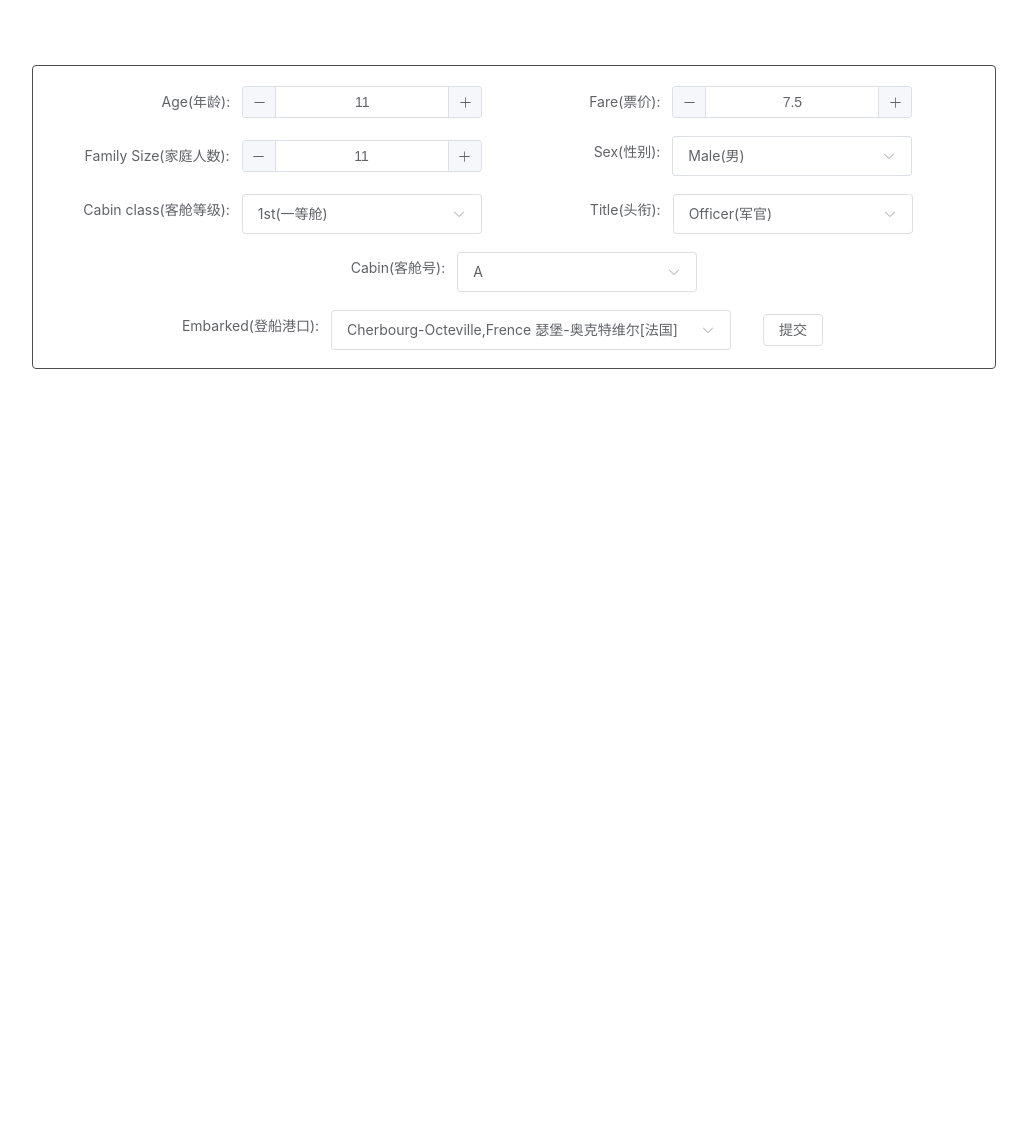
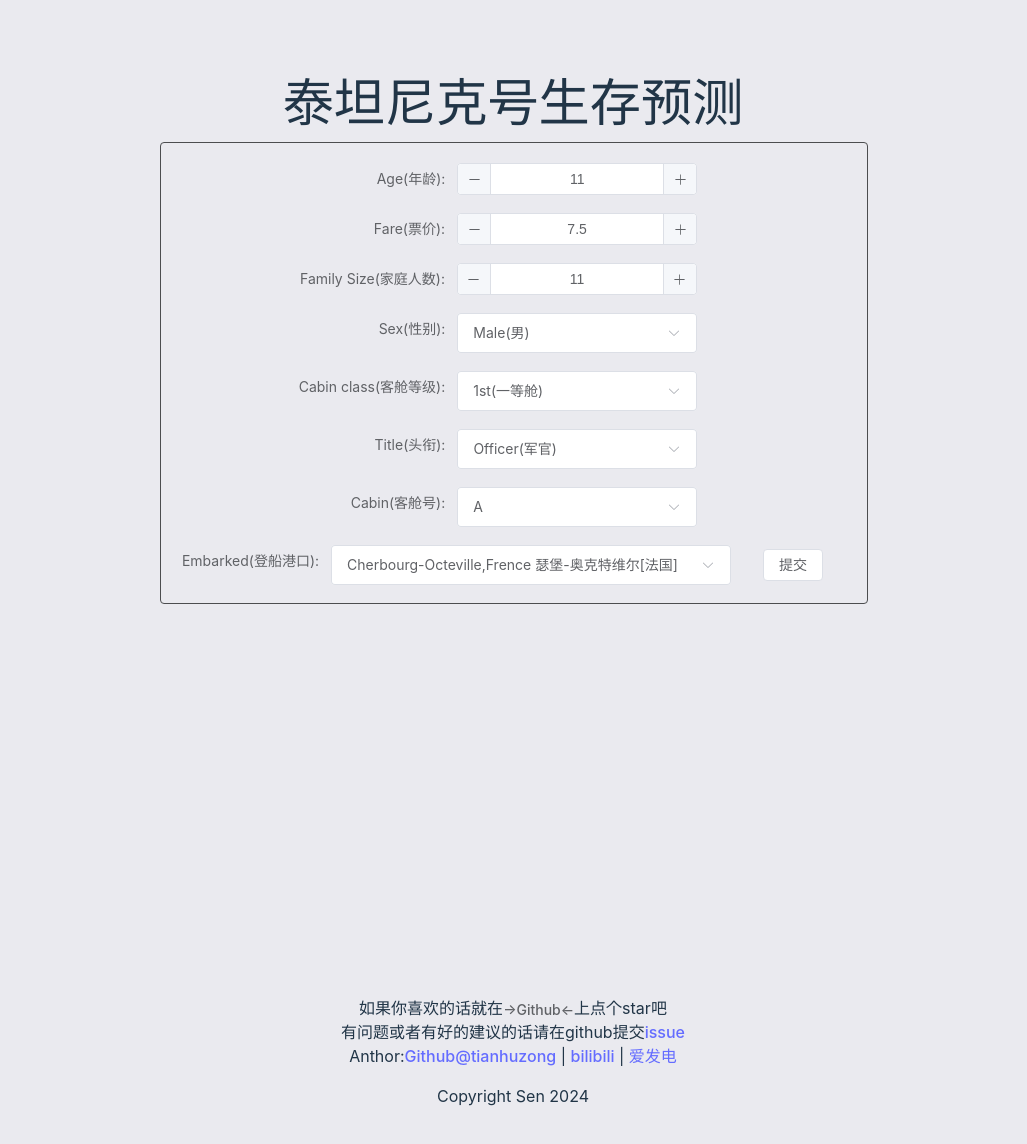
Before and after one commit to tianhuzong/Titanic, a Vue app in the folder vue/titan_web/: page / in a window 1280 px wide. Shown: the top 1144 px of the page, without its empty margins (127-1154 px from the left). Before the commit the page ends 800 px from the top, so only its background shows below. Built offline with nearby package versions, Linux system fonts and the light colour scheme.

Commit message:
做了更多优化

```diff
--- a/vue/titan_web/index.html
+++ b/vue/titan_web/index.html
@@ -7,7 +7,7 @@
         <meta name="viewport" content="width=device-width, initial-scale=1.0" />
         <title>Vite + Vue</title>
     </head>
-    <body style="background-color: #ffff;">
+    <body style="background-color: rgb(234, 234, 239);">
         <div id="app" ></div>
         <script type="module" src="/src/main.js"></script>
     </body>
--- a/vue/titan_web/src/App.vue
+++ b/vue/titan_web/src/App.vue
@@ -1,23 +1,8 @@
 <script setup>
-import HelloWorld from './components/HelloWorld.vue'
+import Gate from './components/Gate.vue'
 import "element-plus/dist/index.css"
 </script>
 
 <template>
-    <HelloWorld msg="Vite + Vue" />
+    <Gate />
 </template>
-
-<style scoped>
-.logo {
-    height: 6em;
-    padding: 1.5em;
-    will-change: filter;
-    transition: filter 300ms;
-}
-.logo:hover {
-    filter: drop-shadow(0 0 2em #646cffaa);
-}
-.logo.vue:hover {
-    filter: drop-shadow(0 0 2em #42b883aa);
-}
-</style>
--- /dev/null
+++ b/vue/titan_web/src/components/Gate.vue
@@ -0,0 +1,56 @@
+<script setup>
+import { ref, watch } from 'vue'
+import * as titanUtil from "../utils"
+import Main from "./Main.vue"
+import {useVideoPlayer} from "../useVideoPlayer.js";
+import VideoPlayer from "./VideoPlayer.vue";
+
+const {canvas, play} = useVideoPlayer();
+
+
+watch(canvas, (newCanvas) => {
+    if (newCanvas) {
+        ctx = newCanvas.getContext("2d");
+    }
+});
+
+
+const count = ref(0)
+</script>
+
+<template>
+    <el-container>
+        <el-header id="header_id">
+            <h1>泰坦尼克号生存预测</h1>
+        </el-header>
+        <el-main>
+            <div class="radius">
+                <Main />
+            </div>
+            <VideoPlayer />
+            <p><span>如果你喜欢的话就在<el-link href="https://github.com/tianhuzong/Titanic.git">→Github←</el-link>上点个star吧</span><br />
+            <span>有问题或者有好的建议的话请在github提交<a href="https://github.com/tianhuzong/Titanic/issues">issue</a></span><br />
+            <span>Anthor:<a href="https://github.com/tianhuzong/">Github@tianhuzong</a> | <a href="https://space.bilibili.com/3494354284972407">bilibili</a> | <a href="http://afdian.net/a/thzsen">爱发电</a></span></p>
+            <span>Copyright Sen 2024</span>
+        </el-main>
+        <el-footer>
+
+        </el-footer>
+    </el-container>
+</template>
+
+<style scoped>
+.read-the-docs {
+    color: #888;
+}
+.radius {
+    width: 60%;
+    border: 1px solid #4C4D4F;
+    border-radius: 4px;
+    margin-top: 30px;
+    margin-left: calc((100% - 60%) / 2);
+    margin-bottom: 10px;
+    padding-top: 20px;
+}
+
+</style>
--- a/vue/titan_web/src/components/HelloWorld.vue
+++ /dev/null
@@ -1,47 +0,0 @@
-<script setup>
-import { ref, watch } from 'vue'
-import * as titanUtil from "../utils"
-import Main from "./Main.vue"
-import {useVideoPlayer} from "../useVideoPlayer.js";
-import VideoPlayer from "./VideoPlayer.vue";
-
-const {canvas, play} = useVideoPlayer();
-
-defineProps({
-    msg: String,
-})
-
-watch(canvas, (newCanvas) => {
-    if (newCanvas) {
-        ctx = newCanvas.getContext("2d");
-    }
-});
-
-
-const count = ref(0)
-</script>
-
-<template>
-    <div class="radius">
-        <Main />
-    </div>
-    <VideoPlayer />
-
-
-
-</template>
-
-<style scoped>
-.read-the-docs {
-    color: #888;
-}
-.radius {
-    width: 80%;
-    border: 1px solid #4C4D4F;
-    border-radius: 4px;
-    margin-top: 20px;
-    margin-left: calc((100% - 80%) / 2);
-    margin-bottom: 20px;
-    padding-top: 20px;
-}
-</style>
--- a/vue/titan_web/src/useVideoPlayer.js
+++ b/vue/titan_web/src/useVideoPlayer.js
@@ -11,8 +11,14 @@ export function useVideoPlayer() {
 
     const play = (callback = null, videosrc = "/sence1.mp4") => {
         if (callback === null) {
-            callback = () => {
-            console.log("视频播放结束");
+                callback = () => {
+                console.log("视频播放结束");
+                var targetElement = document.getElementById('header_id');
+
+                // 使用scrollIntoView方法平滑滚动到目标元素
+                if (targetElement) {
+                    targetElement.scrollIntoView();
+                }
             };
         }
 
@@ -22,6 +28,12 @@ export function useVideoPlayer() {
             ctx = null;
 
         });
+        var targetElement = document.getElementById('canvas_player');
+
+        // 使用scrollIntoView方法平滑滚动到目标元素
+        if (targetElement) {
+            targetElement.scrollIntoView({ behavior: 'smooth' });
+        }
         videoEl.src = videosrc;
         videoEl.load();
         videoEl.currentTime = 0;
```
Also changed, not shown: 1 other file (tests, documents, lock files or other folders).
